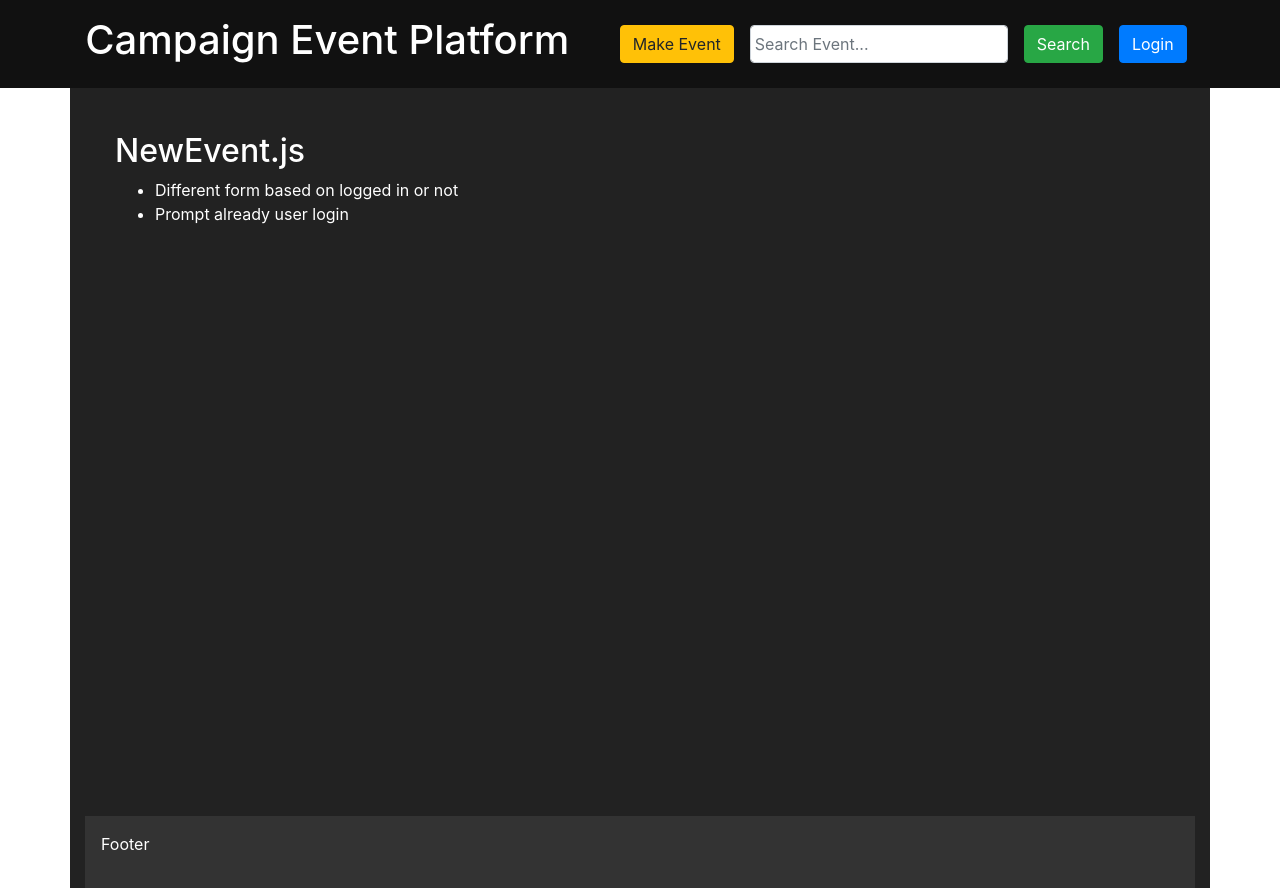
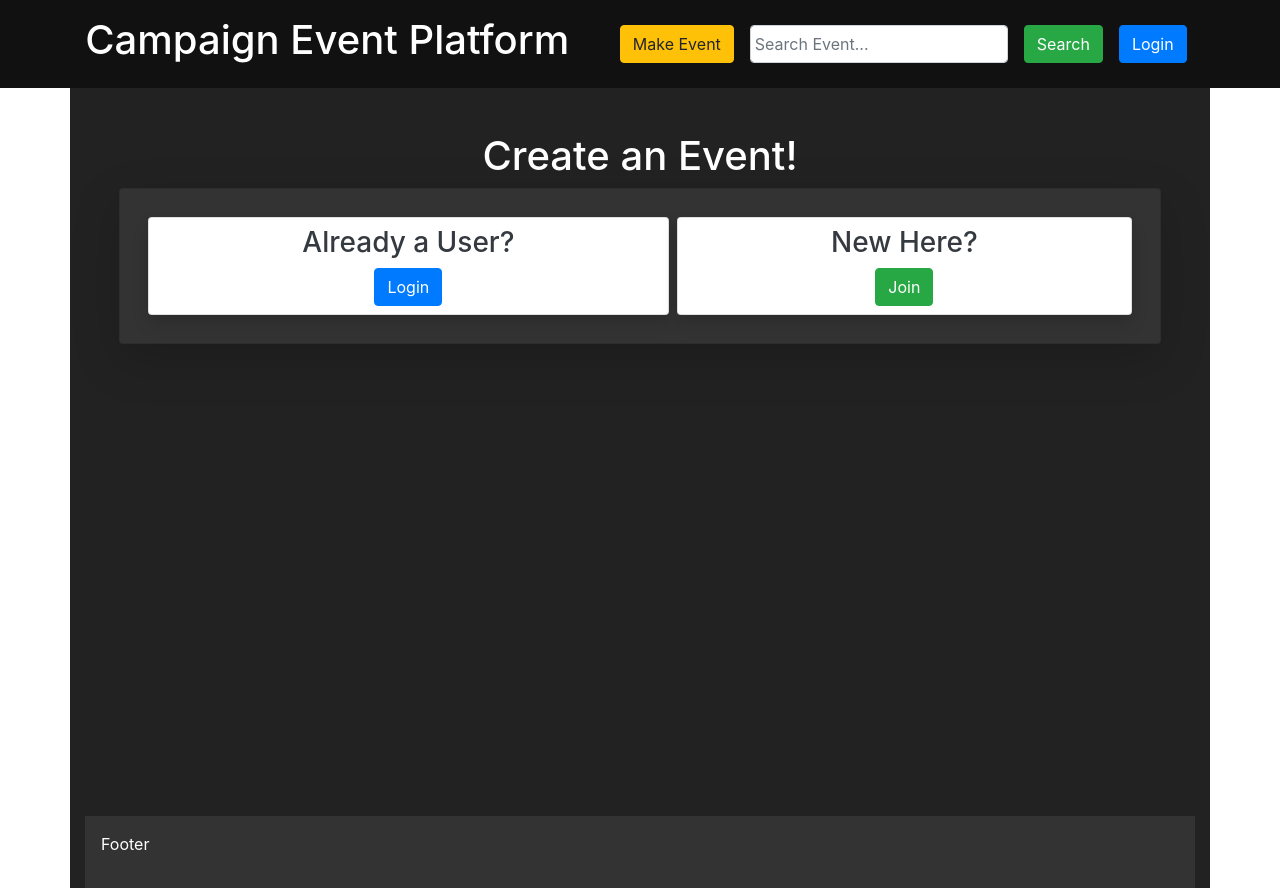
Before and after one commit to Unsuccessful-Technologies/campaign_event_client, a React (Create React App) app: page /events in a window 1280 px wide. Built offline with nearby package versions, Linux system fonts and the light colour scheme.

Commit message:
login or signup user from new event, redirect back

```diff
--- a/src/index.css
+++ b/src/index.css
@@ -29,6 +29,10 @@ code {
 }
 
 #login-card {
+  background-color: #333333;
+}
+
+.dark-bg {
   background-color: #333333;
 }
 
--- a/src/pages/Login.js
+++ b/src/pages/Login.js
@@ -1,5 +1,5 @@
 import React, {useEffect, useReducer} from 'react';
-import {Link, useHistory} from "react-router-dom";
+import {Link, useHistory, useLocation} from "react-router-dom";
 import {useSelector, useDispatch} from "react-redux";
 import {SubmitLogin} from "../store/actions";
 import Loading from "./common/Loading";
@@ -8,6 +8,7 @@ function Login(props) {
     const User = useSelector(state => state.User)
     const dispatch = useDispatch()
     const [FormState, FormDispatch] = useReducer(FormReducer, initialFormState)
+    const location = useLocation()
     const history = useHistory()
 
     const InputChangeHandler = (e) => {
@@ -31,9 +32,13 @@ function Login(props) {
 
     useEffect(() => {
         if(User.token){
-            history.push("/profile")
+            if(location.state && location.state.returnTo){
+                history.push(location.state.returnTo)
+            } else {
+                history.push("/profile")
+            }
         }
-    }, [User, history])
+    }, [User, history, location])
 
     return (User.loading) ? (<Loading><h1>Loading...</h1></Loading>) : (
         <div {...props} className="home-container container-fluid">
--- a/src/pages/NewEvent.js
+++ b/src/pages/NewEvent.js
@@ -1,17 +1,44 @@
 import React from 'react';
 import {useSelector} from "react-redux";
+import {Link, useRouteMatch} from "react-router-dom";
 
 function NewEvent(props) {
+    const {url} = useRouteMatch()
     const User = useSelector(state => state.User)
     return (
         <div {...props} className="home-container container-fluid">
-                <h2>NewEvent.js</h2>
-                <ul>
-                    <li>Different form based on logged in or not</li>
-                    <li>Prompt already user login</li>
-                </ul>
+            <h1 className={'text-center'}>Create an Event!</h1>
+            {
+                (User.token) ? <LoggedIn/> : <NoLogIn url={url}/>
+            }
         </div>
     );
 }
 
+function LoggedIn(props){
+    return (
+        <h1>I'm Logged in and ready for the next stage</h1>
+    )
+}
+
+function NoLogIn(props){
+    const {url} = props
+    return (
+        <div className={"card shadow-lg d-flex flex-row justify-content-center align-items-center p-4 m-1 dark-bg"}>
+            <div className={"card shadow m-1 p-2 flex-grow-1 d-flex flex-column align-items-center"}>
+                <h3 className={'text-dark'}>Already a User?</h3>
+                <Link to={{pathname:"/login", state:{returnTo:url}}}>
+                    <button className={"btn btn-primary"}>Login</button>
+                </Link>
+            </div>
+            <div className={"card shadow m-1 p-2 flex-grow-1 d-flex flex-column align-items-center"}>
+                <h3 className={'text-dark'}>New Here?</h3>
+                <Link to={{pathname:"/join", state:{returnTo:url}}}>
+                    <button className={"btn btn-success"}>Join</button>
+                </Link>
+            </div>
+        </div>
+    )
+}
+
 export default NewEvent;
```
